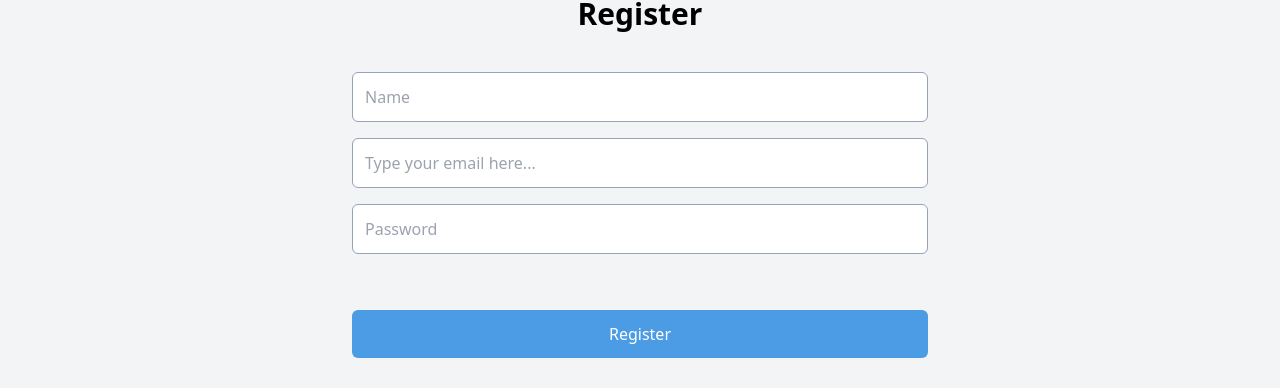
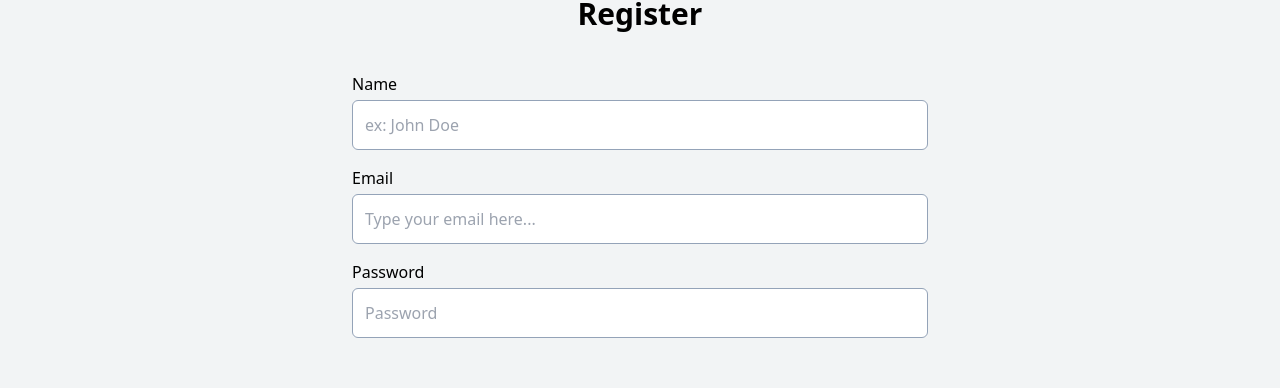
Before and after one commit to steffegit/auction-frontend, a React (Create React App) app: page /register in a window 1280 px wide. Shown: the part 242-630 px from the top of the page. Built offline with nearby package versions, Linux system fonts and the light colour scheme; no server answers.

Commit message:
Added labels to Login and Register Form.

```diff
--- a/src/pages/Login.jsx
+++ b/src/pages/Login.jsx
@@ -14,25 +14,33 @@ function Login() {
     <div className="flex flex-col p-5 py-20 max-w-7xl mx-auto rounded-sm">
       <div className="text-3xl font-bold self-center mb-10">Login</div>
       <form
-        className="flex flex-col space-y-14 max-w-xl mx-auto"
+        className="flex flex-col space-y-14 max-w-xl mx-auto w-full"
         onSubmit={handleSubmit((data) => {
           logProfile(data)
           navigate('/', { replace: true })
         })}
       >
         <div className="space-y-4">
+          <div className="w-full space-y-1">
+            <label htmlFor="email">Email</label>
             <input
               {...register('email')}
               type="email"
-            placeholder="mail@mail.com"
+              name="email"
+              placeholder="johndoe@mail.com"
               className="w-full p-3 rounded-md border border-slate-400 focus:outline-none focus:border-slate-500"
             />
+          </div>
+          <div className="w-full space-y-1">
+            <label htmlFor="password">Password</label>
             <input
               {...register('password')}
               type="password"
+              name="password"
               placeholder="Password"
               className="w-full p-3 rounded-md border border-slate-400 focus:outline-none focus:border-slate-500"
             />
+          </div>
         </div>
         <button
           type="submit"
--- a/src/pages/Register.jsx
+++ b/src/pages/Register.jsx
@@ -13,7 +13,7 @@ function Register() {
     <div className="flex flex-col p-5 py-20 max-w-7xl mx-auto rounded-sm">
       <div className="text-3xl font-bold self-center mb-10">Register</div>
       <form
-        className="flex flex-col space-y-14 max-w-xl mx-auto"
+        className="flex flex-col space-y-14 max-w-xl mx-auto w-full"
         onSubmit={handleSubmit((data) => {
           createRegisterUser(data)
           alert('You have registered. Go to login.')
@@ -21,24 +21,36 @@ function Register() {
         })}
       >
         <div className="space-y-4">
+          <div className="space-y-1">
+            <label htmlFor="name">Name</label>
             <input
               {...register('name')}
               type="text"
-            placeholder="Name"
+              placeholder="ex: John Doe"
+              name="name"
               className="w-full p-3 rounded-md border border-slate-400 focus:outline-none focus:border-slate-500"
             />
+          </div>
+          <div className="space-y-1">
+            <label htmlFor="email">Email</label>
             <input
               {...register('email')}
               type="email"
+              name="email"
               placeholder="Type your email here..."
               className="w-full p-3 rounded-md border border-slate-400 focus:outline-none focus:border-slate-500"
             />
+          </div>
+          <div className="space-y-1">
+            <label htmlFor="password">Password</label>
             <input
               {...register('password')}
               type="password"
+              name="password"
               placeholder="Password"
               className="w-full p-3 rounded-md border border-slate-400 focus:outline-none focus:border-slate-500"
             />
+          </div>
         </div>
         <button
           type="submit"
```
Lines whose indentation alone changed are shown as unchanged.
